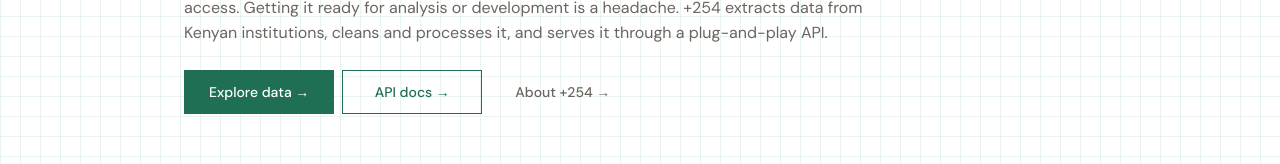
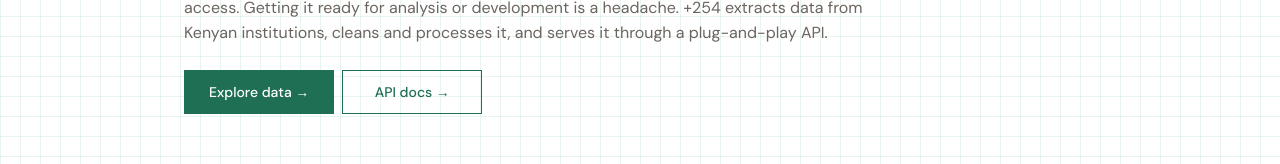
Before and after one commit to MuhammadOmarMuhdhar/plus254, an Astro site in the folder website/: page / in a window 1280 px wide. Shown: the part 344-508 px from the top of the page. Built offline with nearby package versions, Linux system fonts and the light colour scheme; Astro itself is replaced by a stand-in of ours.

Commit message:
ui fixes on home

```diff
--- a/website/src/components/Hero.astro
+++ b/website/src/components/Hero.astro
@@ -9,7 +9,6 @@
     <div class="hero-btns">
       <a href="/datasets/" class="btn-primary">Explore data <span aria-hidden="true">→</span></a>
       <a href="/api-docs/" class="btn-secondary">API docs <span aria-hidden="true">→</span></a>
-      <a href="/about/#mission" class="btn-ghost">About +254 <span aria-hidden="true">→</span></a>
     </div>
   </div>
 </section>
```
